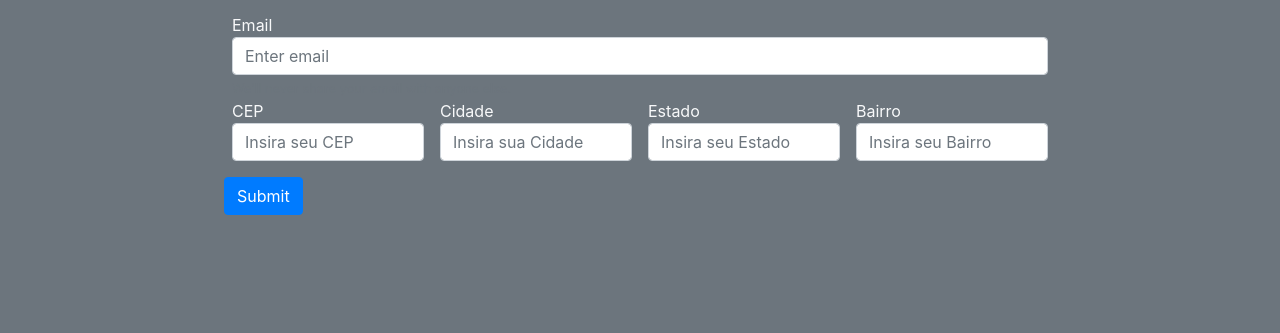
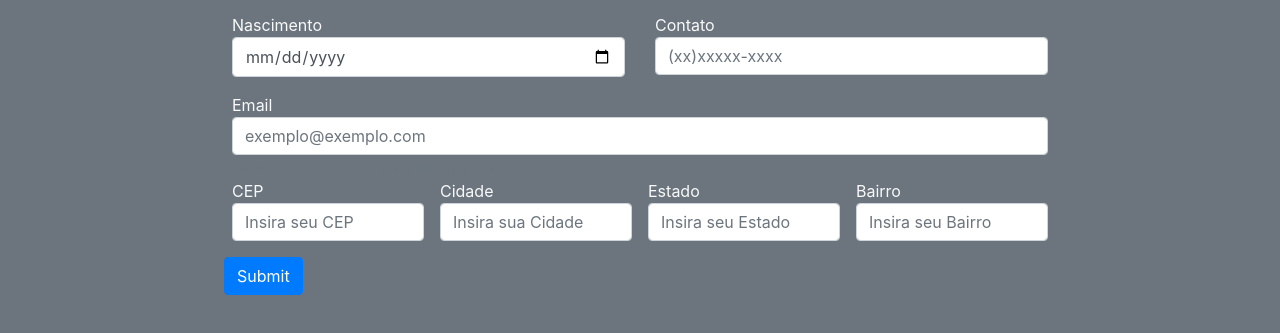
Before and after one commit to Cleber-Severo/Tela-de-Cadastro, a plain HTML site: page index.html in a window 1280 px wide. Shown: the part 233-566 px from the top of the page. Drawn offline with nearby package versions, Linux system fonts and the light colour scheme.

Commit message:
insertig date input and contact number

```diff
--- a/index.html
+++ b/index.html
@@ -50,11 +50,22 @@
                         <input type="text" class="form-control" id="form-sobreNome" placeholder="Digite seu sobrenome">
                     </div>
                 </div>
+
+                <div class="row mb-3 px-0">
+                    <div class="col-sm-12 col-md-6">
+                        <label for="form-data" class="text-light m-0">Nascimento</label>
+                        <input type="date" class="form-control" id="form-data">
+                    </div>
+                        <div class="col-sm-12 col-md-6">
+                        <label for="form-numero" class="text-light m-0">Contato</label>
+                        <input type="text" class="form-control" id="form-sobreNome" placeholder="(xx)xxxxx-xxxx">
+                    </div>
+                </div>
             </div>
 
             <div class="form-group px-2 mb-0">
-                <label for="exampleInputEmail1" class="text-light m-0">Email </label>
-                <input type="email" class="form-control" id="exampleInputEmail1" aria-describedby="emailHelp" placeholder="Enter email">
+                <label for="form-email" class="text-light m-0">Email </label>
+                <input type="email" class="form-control" id="form-email" aria-describedby="emailHelp" placeholder="exemplo@exemplo.com">
                 <small id="emailHelp" class="form-text text-muted">We'll never share your email with anyone else.</small>
             </div>
 
```
